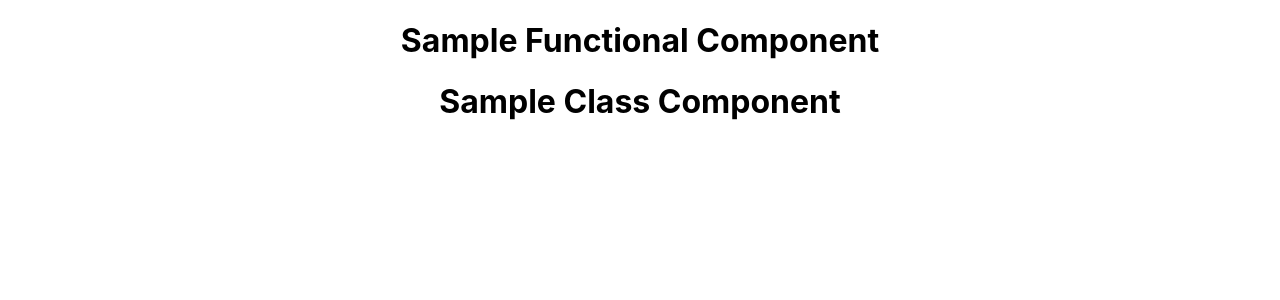
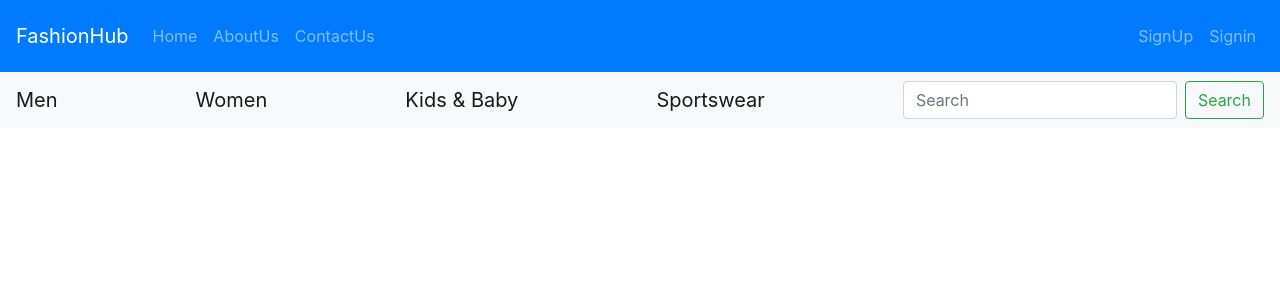
Before and after one commit to RamalSatharasinghe/FashionStore, a React (Create React App) app in the folder fstore/: page / in a window 1280 px wide. Shown: the top 300 px of the page. Built offline with nearby package versions, Linux system fonts and the light colour scheme.

Commit message:
Add nav bar

```diff
--- a/fstore/src/App.js
+++ b/fstore/src/App.js
@@ -1,16 +1,102 @@
-import React from 'react';
-import logo from './logo.svg';
+import React, {Component} from 'react';
+import 'bootstrap/dist/css/bootstrap.min.css';
+import {BrowserRouter as Router,Switch,Route,Link} from 'react-router-dom';
+
 import './App.css';
-import Sample from './components/sampleFunctionalComp';
-import SampleComponent from './components/sampleClassComp';
 
-function App() {
-  return (
-    <div className="App">
-      <Sample></Sample>
-      <SampleComponent></SampleComponent>
-    </div>
-  );
+import Signin from './components/signin.component';
+import Signup from'./components/signup.component';
+import Home from './home.component';
+
+
+
+
+
+class App extends Component {
+    render() {
+        return (
+
+            <Router>
+
+
+                <div  >
+
+                    <div >
+
+                    <nav className="navbar navbar-expand-lg  navbar-dark bg-primary">
+                        <Link to={'/home'} className="navbar-brand">FashionHub</Link>
+                        <div className="collapse navbar-collapse" id="navbarSupportedContent">
+
+
+                            <ul className="navbar-nav mr-auto">
+                                <li className="nav-item">
+                                    <Link to={'/home'} className="nav-link">Home</Link>
+
+                                </li>
+                                <li className="nav-item">
+                                    <Link to={''} className="nav-link">AboutUs</Link>
+
+                                </li>
+                                <li className="nav-item">
+                                    <Link to={''} className="nav-link">ContactUs</Link>
+
+                                </li>
+
+                            </ul>
+
+                            <span className="navbar-text"> <ul className="navbar-nav mr-auto">
+                                <li className="nav-item">
+                                    <Link to={'/signup'} className="nav-link">SignUp</Link>
+
+                                </li>
+
+                                <li className="nav-item">
+                                    <Link to={'/signin'} className="nav-link">Signin</Link>
+
+                                </li>
+                            </ul>
+    </span>
+                        </div></nav>
+
+                        <nav className="navbar navbar-light bg-light justify-content-between">
+                            <a href={""} className="navbar-brand">Men</a>
+                            <a href={""} className="navbar-brand">Women</a>
+                            <a href={""}  className="navbar-brand">Kids & Baby</a>
+                            <a href={""}  className="navbar-brand">Sportswear</a>
+
+
+                            <form className="form-inline">
+                                <input className="form-control mr-sm-2" type="search" placeholder="Search"
+                                       aria-label="Search"/>
+                                    <button className="btn btn-outline-success my-2 my-sm-0" type="submit">Search
+                                    </button>
+                            </form>
+                        </nav>
+
+
+                        <br/>
+
+
+
+
+
+                    </div>
+
+
+
+                    <Switch>
+                        <Route exact path = '/signin' component = {Signin}/>
+                        <Route exact path = '/signup' component = {Signup}/>
+                        <Route exact path = '/home' component = {Home}/>
+
+
+
+                    </Switch>
+                </div>
+            </Router>
+
+        );
+    }
 }
 
 export default App;
```
